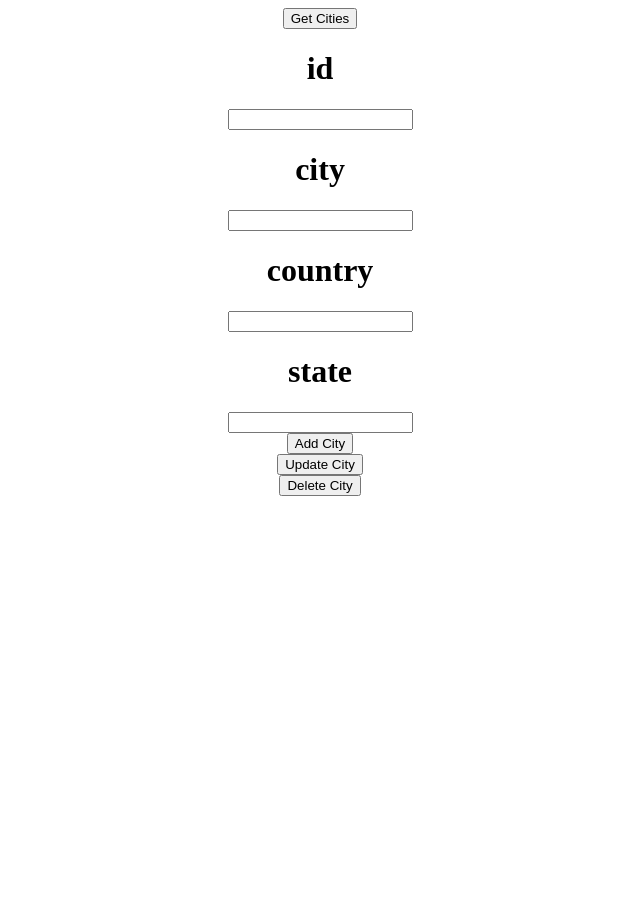
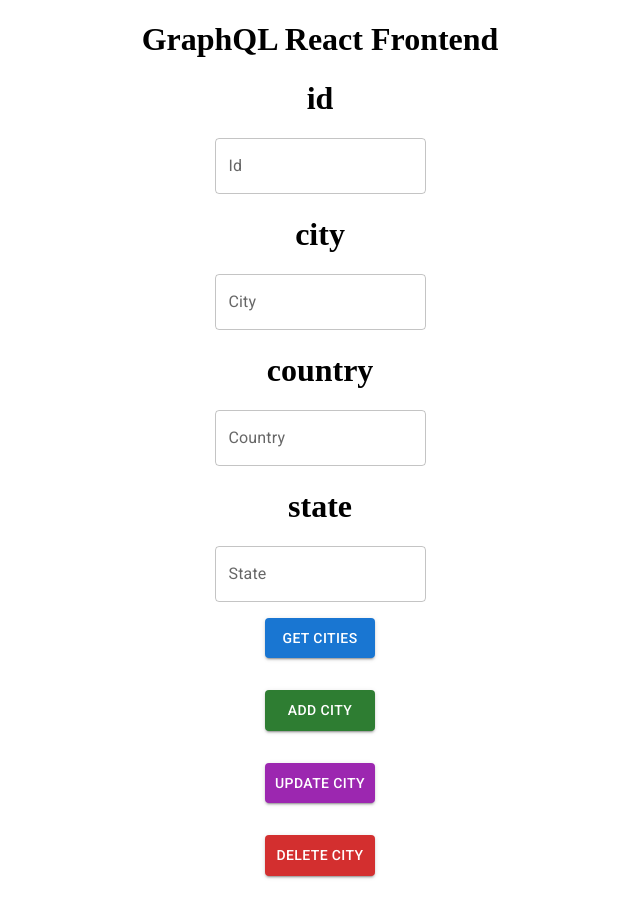
Before and after one commit to jrig95/graphql-frontend-example, a React (Create React App) app: page / in a window 1280 px wide. Shown: the whole page, without its empty margins (320-960 px from the left). Before the commit the page ends 800 px from the top, so only its background shows below. Built offline with nearby package versions, Linux system fonts and the light colour scheme.

Commit message:
created input forms using TextField

```diff
--- a/src/App.js
+++ b/src/App.js
@@ -1,5 +1,6 @@
 import './App.css';
 import FormCard from './components/Form/FormCard.jsx'
+// import Button from '@mui/material/Button';
 
 
 
--- a/src/components/Form/FormCard.jsx
+++ b/src/components/Form/FormCard.jsx
@@ -3,6 +3,7 @@ import MyButton from "../UI/MyButton.jsx";
 import { useState } from "react";
 import { useLazyQuery, useMutation } from "@apollo/client";
 import { gql } from "@apollo/client";
+import Input from "../UI/InputField.jsx"
 
 const CITIESQUERY = gql`
   query Cities {
@@ -104,20 +105,52 @@ const FormCard = () => {
   );
   return (
     <div>
-      <MyButton
-        onClick={getCities}
-        sx={{ color: "orange" }}
-        text="Get Cities"
-      ></MyButton>
+      <h1>GraphQL React Frontend</h1>
       <div>
         <h1>id</h1>
-        <input type={id} value={id} onChange={handleIdChange} />
+        <Input
+          variant="outlined"
+          label="Id"
+          id="outlined-basic"
+          type={id}
+          value={id}
+          onChange={handleIdChange}
+        />
         <h1>city</h1>
-        <input type="text" value={city} onChange={handleCityChange} />
+        <Input
+          variant="outlined"
+          label="City"
+          id="outlined-basic"
+          type="text"
+          value={city}
+          onChange={handleCityChange}
+        />
         <h1>country</h1>
-        <input type="text" value={country} onChange={handleCountryChange} />
+        <Input
+          variant="outlined"
+          label="Country"
+          id="outlined-basic"
+          type="text"
+          value={country}
+          onChange={handleCountryChange}
+        />
         <h1>state</h1>
-        <input type="text" value={state} onChange={handleStateChange} />
+        <Input
+          variant="outlined"
+          label="State"
+          id="outlined-basic"
+          type="text"
+          value={state}
+          onChange={handleStateChange}
+        />
+
+        <MyButton
+          onClick={getCities}
+          variant="contained"
+          text="Get Cities"
+          sx={{ width: 110, padding: 1, margin: 2 }}
+        ></MyButton>
+
         <MyButton
           onClick={() =>
             createCity({
@@ -125,6 +158,9 @@ const FormCard = () => {
             })
           }
           text="Add City"
+          color="success"
+          variant="contained"
+          sx={{ width: 110, padding: 1, margin: 2 }}
         ></MyButton>
 
         <MyButton
@@ -139,12 +175,17 @@ const FormCard = () => {
             })
           }
           text="Update City"
+          color="secondary"
+          variant="contained"
+          sx={{ width: 110, padding: 1, margin: 2 }}
         ></MyButton>
 
         <MyButton
-          sx={{ width: "200px" }}
           onClick={() => deleteCity({ variables: { id: parseInt(id) } })}
           text="Delete City"
+          color="error"
+          variant="contained"
+          sx={{ width: 110, padding: 1, margin: 2 }}
         ></MyButton>
       </div>
     </div>
--- /dev/null
+++ b/src/components/UI/InputField.jsx
@@ -0,0 +1,20 @@
+import React from "react";
+import { TextField } from "@mui/material";
+
+
+const InputField = ({ value, label, id, type, onChange, variant }) => (
+  <div className="form-group">
+    {/* {label && <label htmlFor="input-field">{label}</label>} */}
+    <TextField
+      label={label}
+      variant={variant}
+      id={id}
+      type={type}
+      value={value}
+      className="form-control"
+      onChange={onChange}
+    />
+  </div>
+);
+
+export default InputField;
--- a/src/components/UI/MyButton.jsx
+++ b/src/components/UI/MyButton.jsx
@@ -1,12 +1,13 @@
 import React from "react";
+import Button from "@mui/material/Button";
 // import Button from "@material-ui/core/Button";
 
-const MyButton = ({ onClick, text }) => {
+const MyButton = ({variant, onClick, text, color, sx }) => {
   return (
     <div className="button">
-      <button variant="contained" onClick={onClick}>
+      <Button variant={variant} color={color} onClick={onClick} sx={sx}>
         {text}
-      </button>
+      </Button>
     </div>
   );
 };
```
